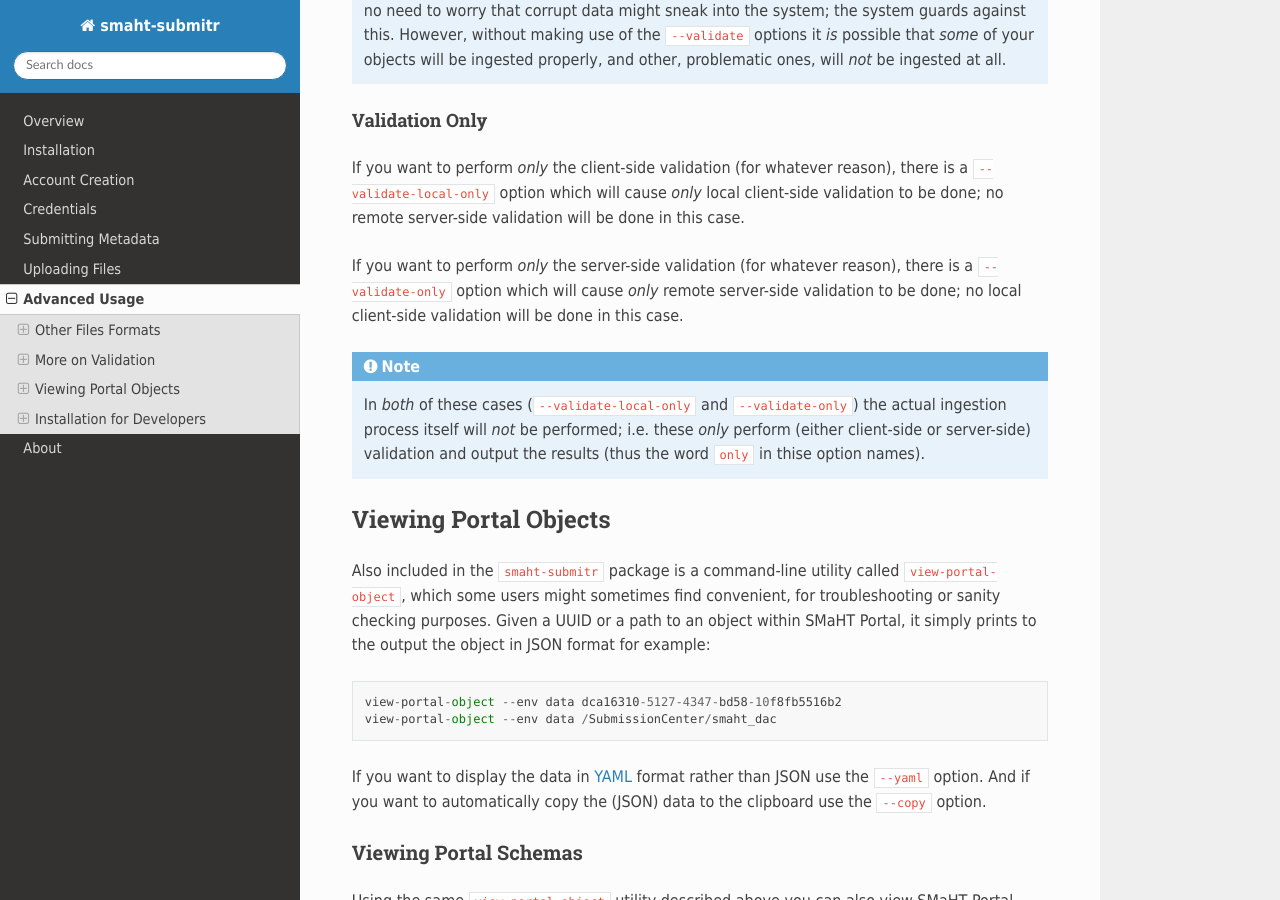
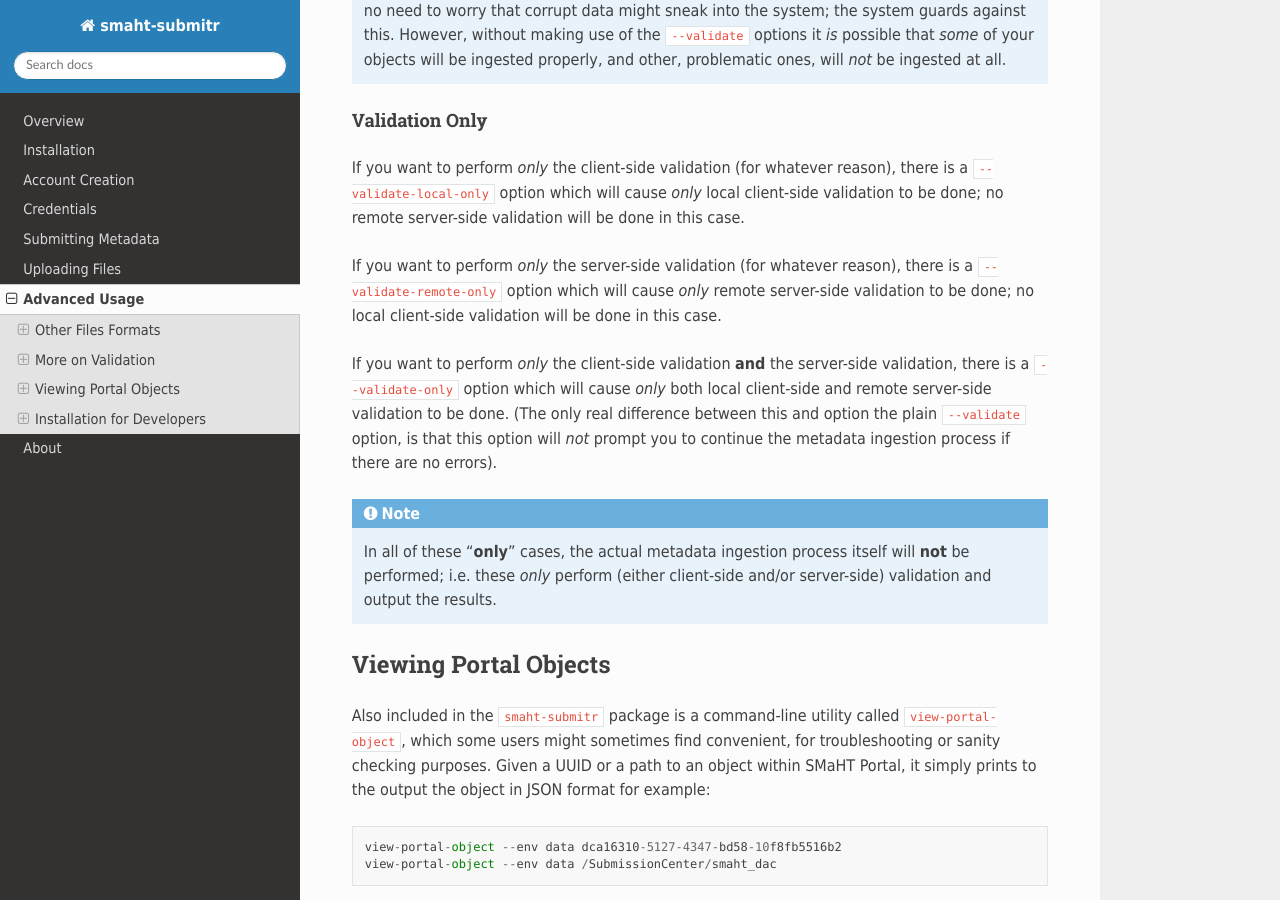
Before and after one commit to smaht-dac/submitr, a Sphinx documentation site: the page built from docs/source/advanced_usage.rst, in a window 1280 px wide and 900 px high, scrolled down 3386 px. Built offline with Sphinx 7.4.7 and the Read the Docs theme 2.0.0, drawn with Linux system fonts in a browser that asks for light colours.

Commit message:
Help message updates

```diff
--- a/docs/source/advanced_usage.rst
+++ b/docs/source/advanced_usage.rst
@@ -144,13 +144,19 @@ there is a ``--validate-local-only`` option which will cause `only` local client
 no remote server-side validation will be done in this case.
 
 If you want to perform `only` the server-side validation (for whatever reason),
-there is a ``--validate-only`` option which will cause `only` remote server-side validation to be done;
+there is a ``--validate-remote-only`` option which will cause `only` remote server-side validation to be done;
 no local client-side validation will be done in this case.
 
+If you want to perform `only` the client-side validation **and** the server-side validation,
+there is a ``--validate-only`` option which will cause `only` both local client-side
+and remote server-side validation to be done. (The only real difference between this
+and option the plain ``--validate`` option, is that this option will `not` prompt
+you to continue the metadata ingestion process if there are no errors).
+
 .. note::
-    In `both` of these cases (``--validate-local-only`` and ``--validate-only``) the actual ingestion process itself
-    will `not` be performed; i.e. these `only` perform (either client-side or server-side) validation and output the results
-    (thus the word ``only`` in thise option names).
+    In all of these "**only**" cases,
+    the actual metadata ingestion process itself
+    will **not** be performed; i.e. these `only` perform (either client-side and/or server-side) validation and output the results.
 
 Viewing Portal Objects
 ======================
```
